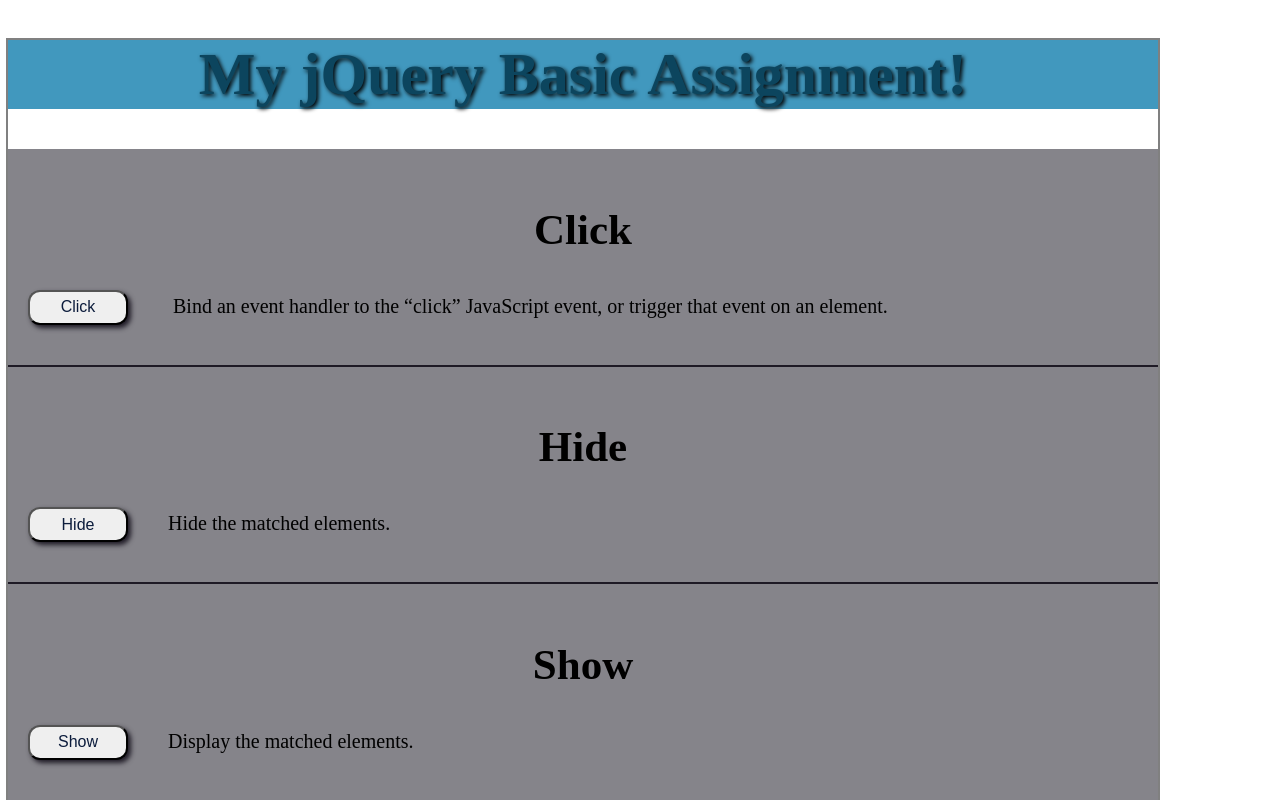
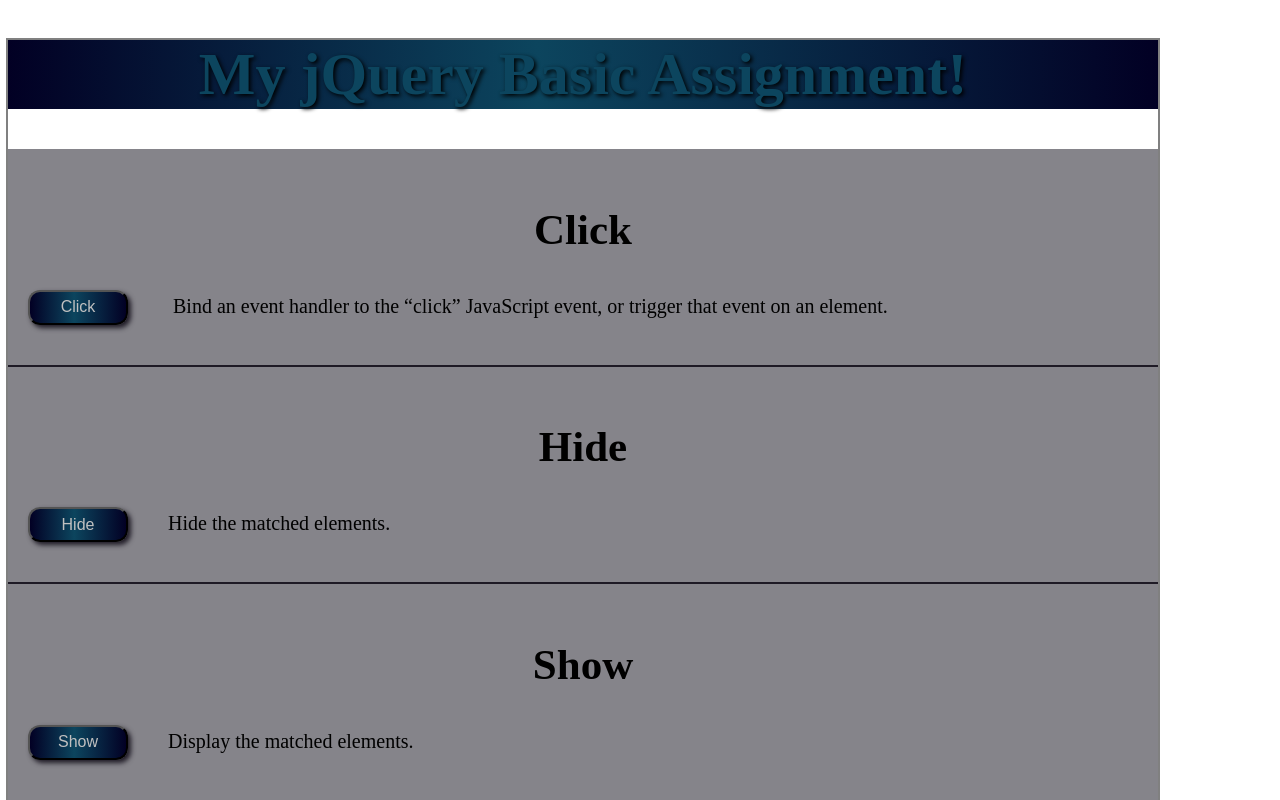
Before and after one commit to YummyGoddess/jQuery_Functions_List, a plain HTML site: page index.html in a window 1280 px wide. Shown: the top 800 px of the page. Drawn offline with nearby package versions, Linux system fonts and the light colour scheme.

Commit message:
This is my project page
My jQuery Page

```diff
--- a/index.html
+++ b/index.html
@@ -8,7 +8,16 @@
   <title>My jQuery basic assignment!</title>
   <link rel="stylesheet" href="styles.css">
   <script src='http://ajax.googleapis.com/ajax/libs/jquery/1.11.1/jquery.min.js'></script>
-  <script type="text/text/javascript" src="main.js"></script>
+  <script type="text/javascript" src="main.js">
+    // $(document).ready(function(){
+    //
+    //   $('#button1').click(function(){
+    //     alert("Did you click my button?");
+    //   })
+    //
+    // })
+  </script>
+
 
 </head>
 
@@ -18,9 +27,9 @@
       <h1>My jQuery Basic Assignment!</h1>
     </div>
     <div class="main">
-      <div class="functions-1 cell">
+      <div class="functions1 cell">
         <h2>Click</h2>
-        <p><button type="button">Click</button> Bind an event handler to the “click” JavaScript event, or trigger that event on an element.</p>
+        <p><button id="button1" type="button">Click</button> Bind an event handler to the “click” JavaScript event, or trigger that event on an element.</p>
       </div>
       <div class="functions-2 cell">
         <h2>Hide</h2>
--- a/main.js
+++ b/main.js
@@ -0,0 +1,7 @@
+$(document).ready(function(){
+
+  $('#button1').click(function(){
+    alert("Did you click my button?");
+  })
+
+})
--- a/styles.css
+++ b/styles.css
@@ -7,12 +7,13 @@
 h1 {
   color: #0c455e;
   text-shadow: 2px 2px 4px #000000;
-  background-color: #4198be;
+
   text-align: center;
   font-size: 60px;
 }
 .header {
-  background-color: #0c1c3c;
+  background: rgb(2,0,36);
+  background: linear-gradient(90deg, rgba(2,0,36,1) 0%, rgba(12,69,94,1) 46%, rgba(2,0,36,1) 100%);
 }
 .main {
   background-color: #85848a;
@@ -23,8 +24,11 @@
   border-radius: 12px;
   box-shadow: 3px 3px 5px #1e1a25;
   color: #0c1c3c;
+  color: silver;
   font-size: 16px;
   margin-right: 40px;
+  background: rgb(2,0,36);
+  background: linear-gradient(90deg, rgba(2,0,36,1) 0%, rgba(12,69,94,1) 46%, rgba(2,0,36,1) 100%);
 
 }
 .cell {
```
